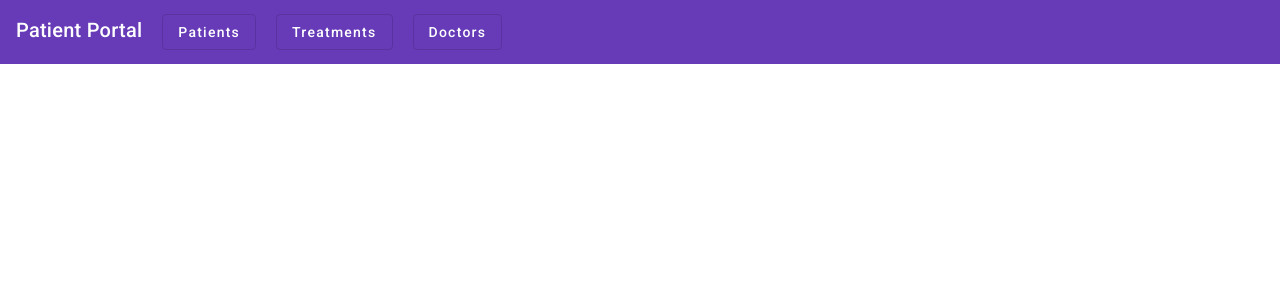
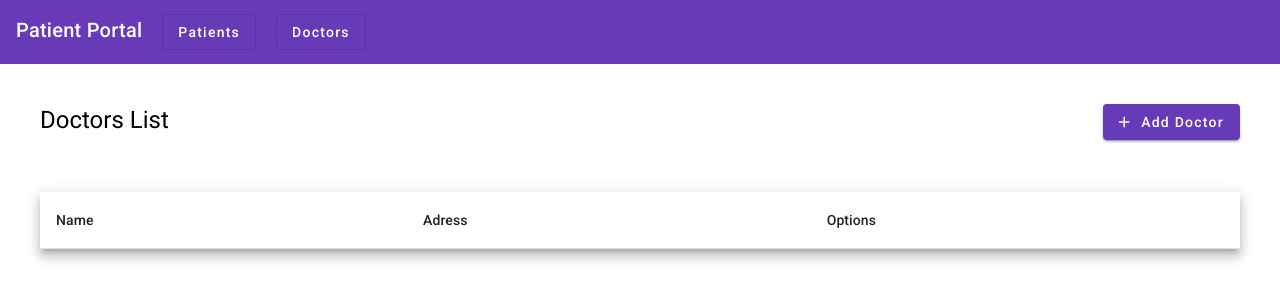
Before and after one commit to pierre1754/PatientPortal, an Angular app in the folder front/: page /doctor-list in a window 1280 px wide. Before the commit this address led to /. Shown: the top 300 px of the page. Built offline with nearby package versions, Linux system fonts and the light colour scheme; no server answers.

Commit message:
feat: added doctor list

```diff
--- a/front/src/app/app-routing.module.ts
+++ b/front/src/app/app-routing.module.ts
@@ -6,13 +6,15 @@ import { PatientDetailComponent } from './patient-detail/patient-detail.componen
 import { PatientEditComponent } from './patient-edit/patient-edit.component';
 import { PatientAddComponent } from './patient-add/patient-add.component';
 import { TreatmentAddComponent } from './treatment-add/treatment-add.component';
+import { DoctorListComponent } from './doctor-list/doctor-list.component';
 
 const routes: Routes = [
   { path: '', redirectTo: '/patient-list', pathMatch: 'full' },
   { path: 'patient-list', component: PatientsListComponent },
+  { path: 'doctor-list', component: DoctorListComponent },
   { path: 'detail-patient/:id', component: PatientDetailComponent },
   { path: 'edit-patient/:id', component: PatientEditComponent },
-  { path: 'new-patient', component: PatientAddComponent },
+  { path: 'add-patient', component: PatientAddComponent },
   { path: 'add-treatment/:id', component: TreatmentAddComponent },
 ];
 
--- a/front/src/app/app.component.html
+++ b/front/src/app/app.component.html
@@ -6,11 +6,7 @@
       Patients
     </button>
 
-    <button mat-stroked-button color="basic" routerLink="/treatment-list">
-      Treatments
-    </button>
-
-    <button mat-stroked-button color="basic" routerLink="/doctors-list">
+    <button mat-stroked-button color="basic" routerLink="/doctor-list">
       Doctors
     </button>
   </div>
--- a/front/src/app/doctor-list/doctor-list.component.html
+++ b/front/src/app/doctor-list/doctor-list.component.html
@@ -1 +1,47 @@
-<p>doctor-list works!</p>
+<div class="flex flex-col gap-y-10 p-10">
+  <div class="flex fle-row justify-between">
+    <h1>Doctors List</h1>
+
+    <button
+      class="w-fit"
+      type="button"
+      mat-raised-button
+      color="primary"
+      (click)="this.createDoctor()"
+    >
+      <mat-icon>add</mat-icon>
+      Add Doctor
+    </button>
+  </div>
+
+  <div>
+    <table mat-table [dataSource]="doctors" class="mat-elevation-z8">
+      <ng-container matColumnDef="name">
+        <th mat-header-cell *matHeaderCellDef>Name</th>
+        <td mat-cell *matCellDef="let element">{{ element.name }}</td>
+      </ng-container>
+
+      <ng-container matColumnDef="profession">
+        <th mat-header-cell *matHeaderCellDef>Adress</th>
+        <td mat-cell *matCellDef="let element">{{ element.profession }}</td>
+      </ng-container>
+
+      <ng-container matColumnDef="actions">
+        <th mat-header-cell *matHeaderCellDef>Options</th>
+        <td mat-cell *matCellDef="let element">
+          <button mat-button [matMenuTriggerFor]="menu">
+            <mat-icon fontIcon="settings">fa_edit</mat-icon>
+          </button>
+          <mat-menu #menu="matMenu">
+            <button mat-menu-item (click)="this.deleteDoctor(element._id)">
+              Delete
+            </button>
+          </mat-menu>
+        </td></ng-container
+      >
+
+      <tr mat-header-row *matHeaderRowDef="displayedColumns"></tr>
+      <tr mat-row *matRowDef="let element; columns: displayedColumns"></tr>
+    </table>
+  </div>
+</div>
--- a/front/src/app/doctor-list/doctor-list.component.ts
+++ b/front/src/app/doctor-list/doctor-list.component.ts
@@ -1,10 +1,39 @@
 import { Component } from '@angular/core';
+import { Doctor } from 'src/types/doctor';
+import { DoctorsService } from '../services/doctors.service';
 
 @Component({
   selector: 'app-doctor-list',
   templateUrl: './doctor-list.component.html',
-  styleUrls: ['./doctor-list.component.css']
+  styleUrls: ['./doctor-list.component.css'],
 })
 export class DoctorListComponent {
+  displayedColumns: string[] = ['name', 'profession', 'actions'];
+  doctors: Doctor[] = [];
 
+  constructor(private doctorsService: DoctorsService) {}
+
+  ngOnInit() {
+    this.getDoctors();
+  }
+
+  getDoctors() {
+    this.doctorsService.getDoctors().subscribe((doctors) => {
+      this.doctors = doctors;
+    });
+  }
+
+  createDoctor() {
+    this.doctorsService
+      .createDoctor({ name: '', profession: '' })
+      .subscribe(() => {
+        this.getDoctors();
+      });
+  }
+
+  deleteDoctor(id: string) {
+    this.doctorsService.deleteDoctor(id).subscribe(() => {
+      this.getDoctors();
+    });
+  }
 }
--- a/front/src/app/patients-list/patients-list.component.ts
+++ b/front/src/app/patients-list/patients-list.component.ts
@@ -28,7 +28,7 @@ export class PatientsListComponent {
   }
 
   async createPatient() {
-    await this.router.navigate(['/new-patient']);
+    await this.router.navigate(['/add-patient']);
   }
 
   async getPatientDetail(id: string) {
```
Also changed, not shown: 1 other file (tests, documents, lock files or other folders).
